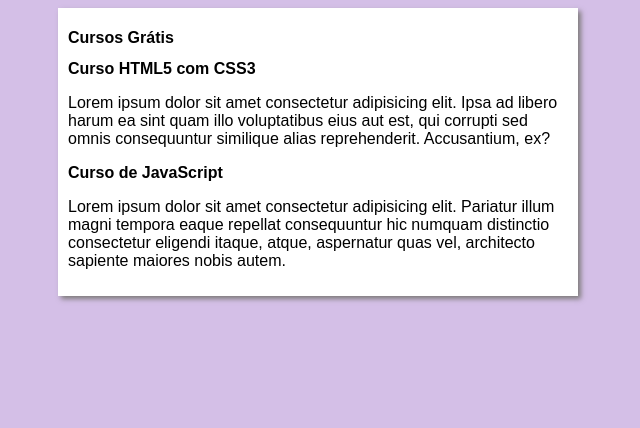
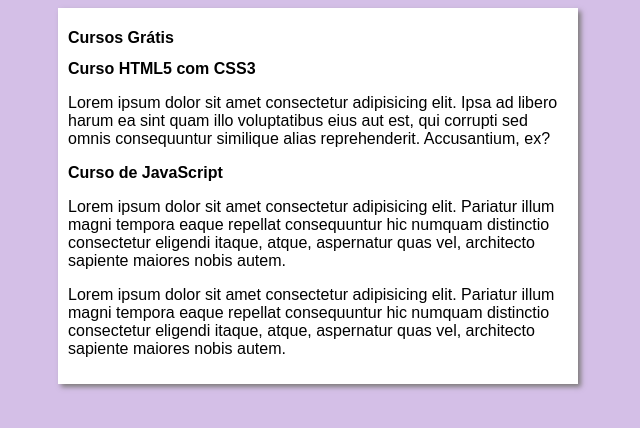
Before and after one commit to Hermelindod/projecto-site, a plain HTML site: page index.html in a window 1280 px wide. Shown: the whole page, without its empty margins (322-962 px from the left). Drawn offline with Linux system fonts and the light colour scheme.

Commit message:
Actualizacao nova

```diff
--- a/index.html
+++ b/index.html
@@ -19,6 +19,7 @@
         <article>
             <h2>Curso de JavaScript</h2>
             <p>Lorem ipsum dolor sit amet consectetur adipisicing elit. Pariatur illum magni tempora eaque repellat consequuntur hic numquam distinctio consectetur eligendi itaque, atque, aspernatur quas vel, architecto sapiente maiores nobis autem.</p>
+            <p>Lorem ipsum dolor sit amet consectetur adipisicing elit. Pariatur illum magni tempora eaque repellat consequuntur hic numquam distinctio consectetur eligendi itaque, atque, aspernatur quas vel, architecto sapiente maiores nobis autem.</p>
         </article>
     </main>
 </body>
```
